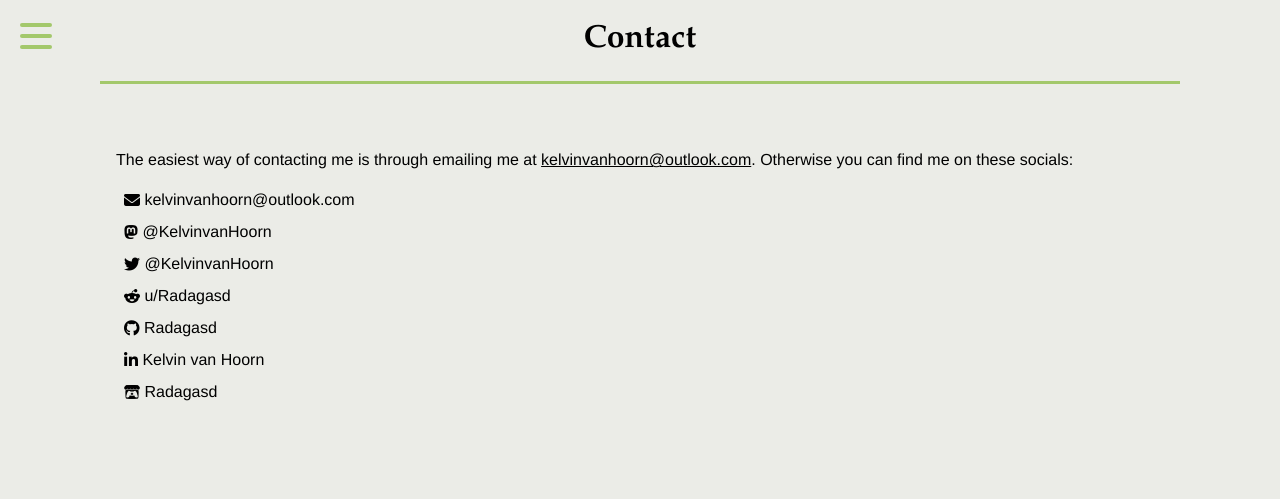
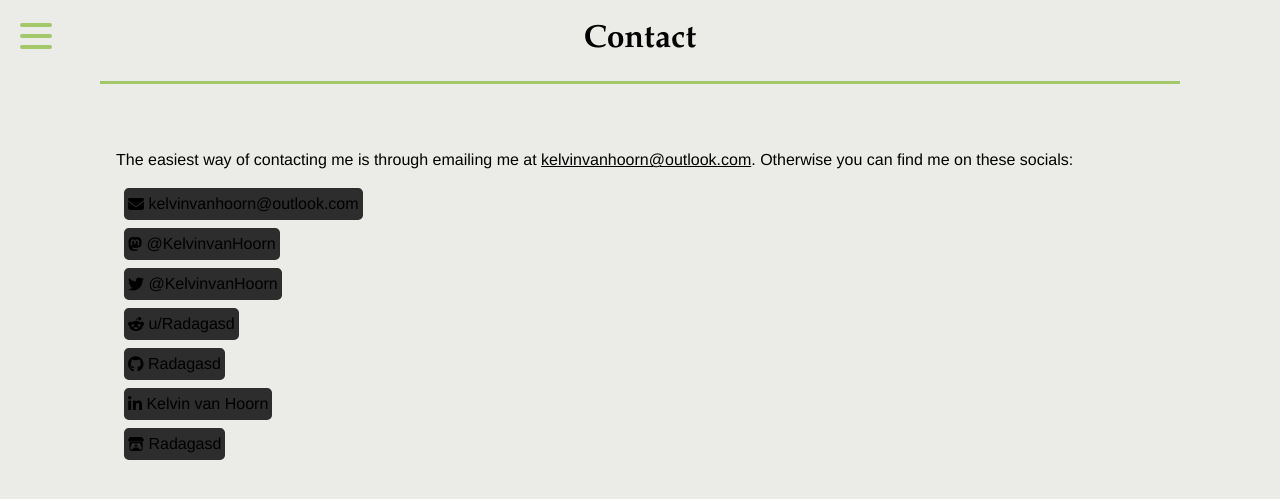
Before and after one commit to Radagasd/Radagasd.github.io, a Jekyll site: the page built from Contact/index.html, in a window 1280 px wide. Shown: the top 499 px of the page. Built offline with Jekyll 4.4.1, drawn with Linux system fonts in a browser that asks for light colours; nearby versions of some CDN libraries.

Commit message:
Contact colors changed

```diff
--- a/_sass/libs/_core.scss
+++ b/_sass/libs/_core.scss
@@ -76,11 +76,11 @@ li ol > li:before {
 .social__container--extended{
     display: flex;
     width: fit-content;
-    color: var(--text-contrast);
+    color: var(--text-white);
 
     border-radius: 0.3rem;
-    border: 0.3rem solid var(--text);
-    background-color: var(--text);
+    border: 0.3rem solid var(--bg-note);
+    background-color: var(--bg-note);
     transition: ease-in-out 0.3s;
 
     // text-decoration: none;
```
